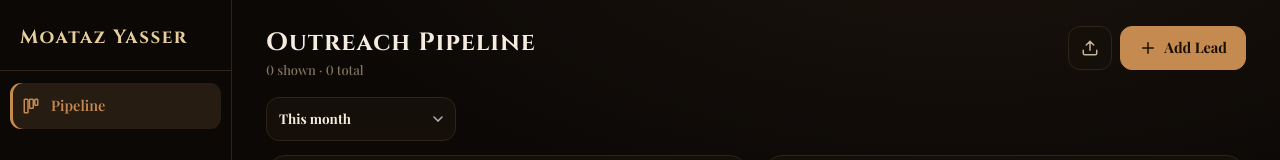
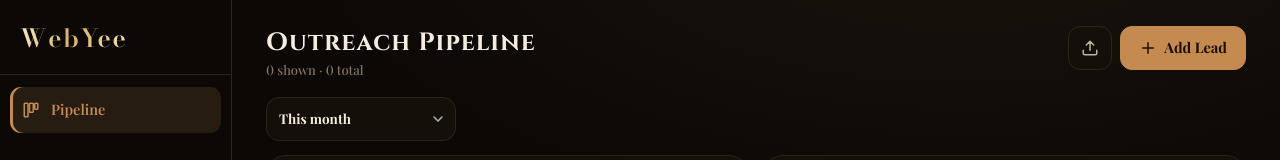
Before and after one commit to webyeee/CRM, a plain HTML site: page index.html in a window 1280 px wide. Shown: the top 160 px of the page. Drawn offline with nearby package versions, Linux system fonts and the light colour scheme.

Commit message:
Add files via upload

```diff
--- a/index.html
+++ b/index.html
@@ -6,7 +6,7 @@
 <title>Restaurant CRM</title>
 <link rel="preconnect" href="https://fonts.googleapis.com">
 <link rel="preconnect" href="https://fonts.gstatic.com" crossorigin>
-<link href="https://fonts.googleapis.com/css2?family=Cinzel:wght@500;600;700;800&family=Playfair+Display:wght@400;500;600;700&display=swap" rel="stylesheet">
+<link href="https://fonts.googleapis.com/css2?family=Bodoni+Moda:wght@500;600;700&family=Cinzel:wght@500;600;700;800&family=Playfair+Display:wght@400;500;600;700&display=swap" rel="stylesheet">
 <style>
 /* Layout: slim sidebar (right, RTL) + one workspace column: stats, activity chart, list. Dark only, bronze accent on warm espresso neutrals. */
 :root{
@@ -231,13 +231,15 @@ label.f>span{font-size:12px;color:var(--ink2);font-weight:600}
 .dh input.title{font-family:var(--serif);letter-spacing:.04em;font-weight:700;font-size:18px}
 .lh,.sorts b{letter-spacing:.1em}
 body{margin:0}
+.brand .full,.brand .mini{font-family:'Bodoni Moda','Didot','Playfair Display',Georgia,serif;font-weight:600;font-size:25px;letter-spacing:.07em;line-height:1.2;background:linear-gradient(100deg,#f6e7c1 0%,#d8b369 48%,#f2dfae 100%);-webkit-background-clip:text;background-clip:text;-webkit-text-fill-color:transparent;color:transparent}
+.brand .full{display:inline-block;padding-block:1px}
 </style>
 
 </head>
 <body>
 <div class="app" id="app" dir="ltr" data-collapsed="0">
   <aside class="side">
-    <div class="brand"><span class="full">Moataz Yasser</span><span class="mini">M</span></div>
+    <div class="brand"><span class="full">WebYee</span><span class="mini">W</span></div>
     <nav class="nav"><a href="#pipeline" aria-current="page"><svg class="i" viewBox="0 0 24 24" aria-hidden="true"><rect x="3" y="3" width="5" height="18" rx="1"/><rect x="10" y="3" width="5" height="12" rx="1"/><rect x="17" y="3" width="4" height="8" rx="1"/></svg><span>Pipeline</span></a></nav>
     <div class="foot" id="foot"></div>
     <button class="tog" id="tog" aria-label="Collapse sidebar"><svg class="i" viewBox="0 0 24 24" aria-hidden="true"><path d="m15 18-6-6 6-6"/></svg></button>
```
